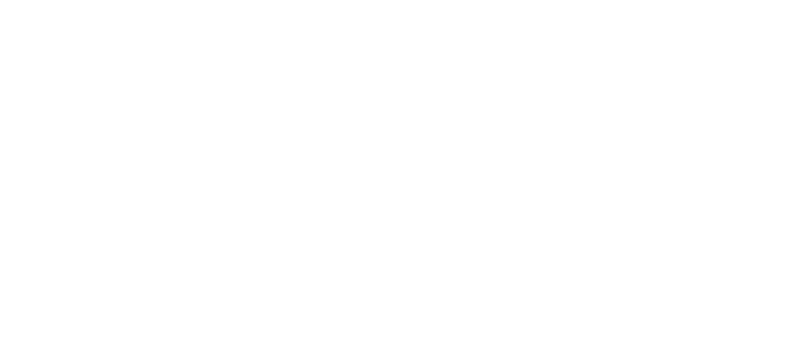
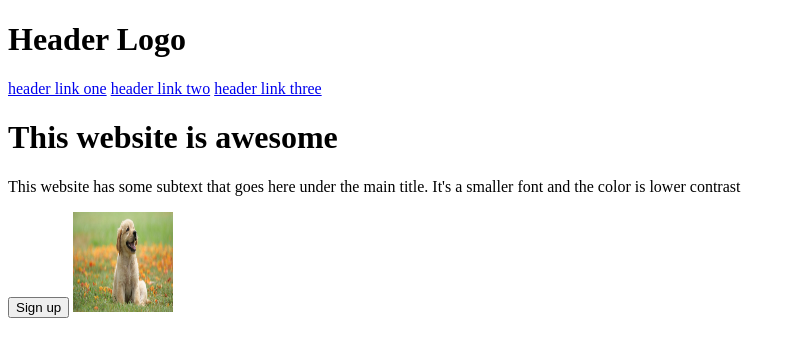
Before and after one commit to brandonngithub/landing-page, a plain HTML site: page index.html in a window 1280 px wide. Shown: the whole page, without its empty margins (0-794 px from the left). Drawn offline with Linux system fonts and the light colour scheme.

Commit message:
complete html for header and middle1

```diff
--- a/index.html
+++ b/index.html
@@ -6,5 +6,23 @@
 </head>
 <body>
 
+    <div class="header">
+        <h1>Header Logo</h1>
+        <a href="google.com">header link one</a>
+        <a href="google.com">header link two</a>
+        <a href="google.com">header link three</a>
+    </div>
+
+    <div class="middle">
+        <h1>This website is awesome</h1>
+        <p>This website has some subtext that goes here under the main title.
+            It's a smaller font and the color is lower contrast</p>
+        <button>Sign up</button>
+        <img src="dog.jpeg" alt="this is a placeholder for an image" height="100px" width="100px">
+    </div>
+
+    <div class="footer">
+
+    </div>
 </body>
 </html>
```
Also changed, not shown: dog.jpeg (added).
